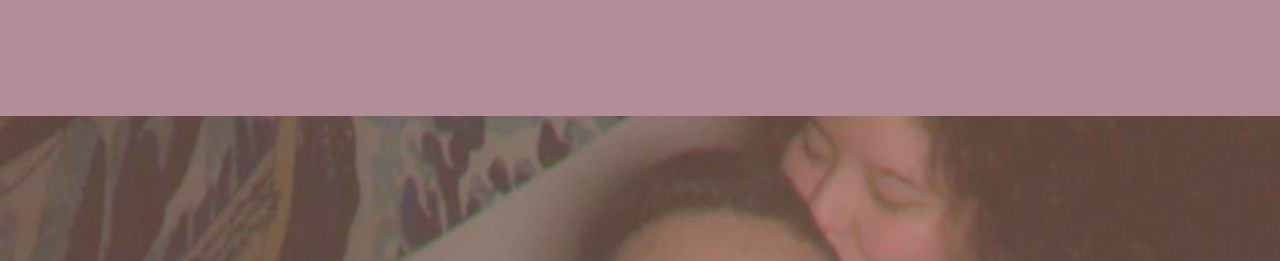
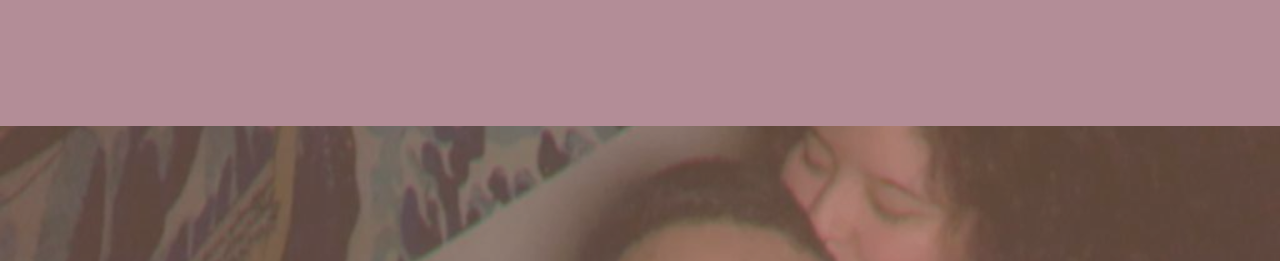
Before and after one commit to SantiagoLacera/Valentine.io, a plain HTML site: page index.html in a window 1280 px wide. Shown: the part 78-339 px from the top of the page. Drawn offline with nearby package versions, Linux system fonts and the light colour scheme.

Commit message:
Update style.css

```diff
--- a/style.css
+++ b/style.css
@@ -10,10 +10,10 @@ h1 {
   text-align: center;
   font-size: 30px;
   font-weight: bold;
-  padding-bottom: 150px;
+  padding-bottom: 160px;
   background-repeat: no-repeat;
   background-attachment: fixed;
-  background-size: 100% 25%;
+  background-size: 100% 40%;
   font-family: "Lucida Sans", "Lucida Sans Regular", "Lucida Grande",
     "Lucida Sans Unicode", Geneva, Verdana, sans-serif;
   background-image: url("Images/Vday.gif");
```
